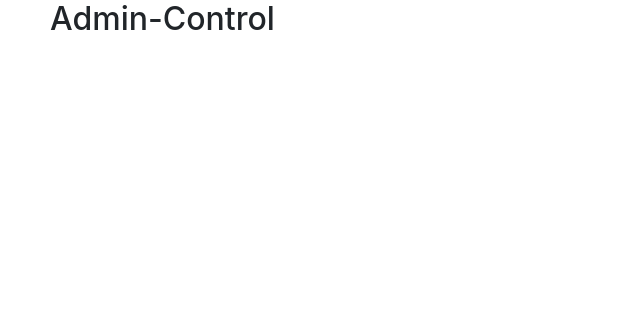
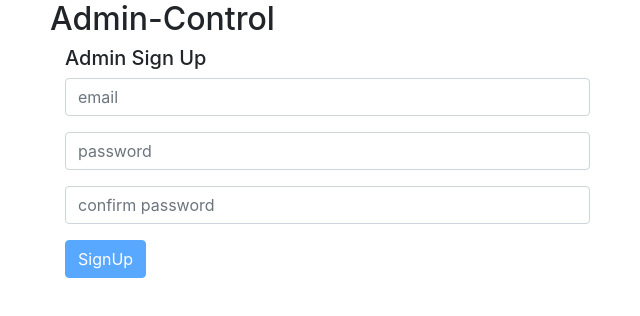
Before and after one commit to PujaKeshri/Angular-Learning-Workspace, an Angular app: page /signup in a window 1280 px wide. Before the commit this address led to /. Shown: the top 316 px of the page, without its empty margins (35-675 px from the left). Built offline with nearby package versions, Linux system fonts and the light colour scheme.

Commit message:
added sign up form

```diff
--- a/src/app/app-routing.module.ts
+++ b/src/app/app-routing.module.ts
@@ -2,10 +2,12 @@ import {NgModule} from '@angular/core';
 import {RouterModule, Routes} from '@angular/router';
 import {EnquiryComponent} from './enquiry/enquiry.component';
 import { LoginComponent } from './login/login.component';
+import {RegistrationComponent} from './registration/registration.component';
 //import {AppComponent} from './app.component';
 const route : Routes =[
 	{ path:'enquiry',	component:EnquiryComponent},
-	{ path:'login',	component:LoginComponent}
+	{ path:'login',	component:LoginComponent},
+	{ path:'signup',component:RegistrationComponent}
 ];
 
 @NgModule({
--- a/src/app/app.module.ts
+++ b/src/app/app.module.ts
@@ -1,6 +1,7 @@
 import { BrowserModule } from '@angular/platform-browser';
 import { NgModule } from '@angular/core';
 import {FormsModule} from '@angular/forms';
+import {ReactiveFormsModule} from '@angular/forms';
 import {AppRoutingModule} from './app-routing.module';
 import {EnquiryComponent} from './enquiry/enquiry.component';
 import {PersonalDetails} from './services/personal-details.service';
@@ -11,12 +12,14 @@ import { AppComponent } from './app.component';
 import { LeftMenu } from './left-menu/left-menu.component';
 import { HttpClientModule } from '@angular/common/http';
 import { LoginComponent } from './login/login.component';
+import {RegistrationComponent} from './registration/registration.component';
 import { ControlMessageComponent } from './control-message/control-message.component';
 
 @NgModule({
   declarations: [
     AppComponent,
     LoginComponent,
+    RegistrationComponent,
     LeftMenu,
     EnquiryComponent,
     SortByDirective,
@@ -25,6 +28,7 @@ import { ControlMessageComponent } from './control-message/control-message.compo
   imports: [
     BrowserModule,
     FormsModule,
+    ReactiveFormsModule,
     AppRoutingModule,
     HttpClientModule
   ],
--- a/src/app/control-message/control-message.component.ts
+++ b/src/app/control-message/control-message.component.ts
@@ -11,12 +11,10 @@ OnInit,
 AfterViewInit,
 AfterViewChecked{
 
-    errorMessage : string = null;
     @Input('control') formControl : FormControl;
 
     ngOnInit(){
         console.log('ngOnInit called!');
-        this.errorMessage = this.getErrorMessage();
     }
     ngAfterViewInit(){
         console.log('ngAfterViewInit called!');
@@ -24,10 +22,9 @@ AfterViewChecked{
 
     ngAfterViewChecked() {
         console.log('ngAfterViewChecked called!');
-        this.errorMessage = this.getErrorMessage();
     }
 
-    getErrorMessage(){
+    get errorMessage(){
         for(let propertyName in this.formControl.errors){
             if(this.formControl.errors.hasOwnProperty(propertyName) && this.formControl.touched){
                 return ValidationMessageService.getValidationErrormessage(propertyName,this.formControl.errors[propertyName]);
--- a/src/app/login/login.component.html
+++ b/src/app/login/login.component.html
@@ -11,7 +11,7 @@
          <div class="col-md-6">
              <h5>Admin Login</h5>
             <form #loginform="ngForm" (ngSubmit)="onSubmitClick()">
-                <div>
+                <div class="form-group">
                         <input type="text"
                             class="form-control"
                             name="username"
@@ -20,9 +20,10 @@
                             required
                             ngModel
                             #username="ngModel">
-                         <span *ngIf="username.dirty && username.invalid" class="invalidInput">UserName is required</span>
+                            <control-message [control]="loginform.controls.username"></control-message>
+                         <!-- <span *ngIf="username.dirty && username.invalid" class="invalidInput">UserName is required</span> -->
                 </div>
-                <div>
+                <div class="form-group">
                         <input type="password"
                             class="form-control"
                             name="password"
@@ -31,14 +32,15 @@
                             required
                             ngModel
                         #password="ngModel">
-                        <span *ngIf="password.dirty && password.invalid" class="invalidInput">Password is required</span>
+                        <control-message [control]="loginform.controls.password"></control-message>
+                        <!-- <span *ngIf="password.dirty && password.invalid" class="invalidInput">Password is required</span> -->
                 </div>
-                <div>
+                <div class="form-group">
                         <button class="btn btn-primary"
                             name="submitbtn"
                             id="submitbtnId"
                             type="submit"
-                            [disabled]="">  Login   </button>
+                            [disabled]="loginform.invalid">  Login   </button>
                 </div>
             </form>
          </div>
--- a/src/app/login/login.component.ts
+++ b/src/app/login/login.component.ts
@@ -64,17 +64,5 @@ export class LoginComponent implements OnInit{
        })
     }
 
-    onRegistration(){
-        console.log(this.loginForm);
-        var data = this.loginForm.value;
-        const httpOptions = {
-            headers: new HttpHeaders({ 'Content-Type': 'application/json' })
-          };
-        this.http.post('http://localhost:3000/saveUser',data,httpOptions).subscribe(result => {
-            console.log(result);
-        },err => {
-            console.log(err);
-        });
-    }
 
 }
--- /dev/null
+++ b/src/app/registration/registration.component.html
@@ -0,0 +1,54 @@
+<div class="container">
+    <div class="row">
+        <!-- <div class="col-md-4">
+            <img [src]="imageSrc" class="imgclass">
+            <div>
+                <form #profilepicform="ngForm">
+                       <input type="file" name="fileupload" (change)="onFileChanged($event)" ngModel>
+                </form>
+            </div>
+        </div> -->
+        <div class="col-md-6">
+            <h5>Admin Sign Up</h5>
+           <form [formGroup]="signupForm" (ngSubmit)="onSubmitClick()">
+               <div class="form-group">
+                       <input type="text"
+                           class="form-control"
+                           formControlName="username"
+                           name="username"
+                           id="username"
+                           placeholder="email"
+                        >
+                        <control-message [control]="signupForm.controls.username"></control-message>
+               </div>
+               <div class="form-group">
+                       <input type="password"
+                           class="form-control"
+                           formControlName="password"
+                           name="password"
+                           id="password"
+                           placeholder="password"
+                        >
+                        <control-message [control]="signupForm.controls.password"></control-message>
+               </div>
+               <div class="form-group">
+                        <input type="password"
+                            class="form-control"
+                            formControlName="repassword"
+                            name="repassword"
+                            id="repassword"
+                            placeholder="confirm password"
+                        >
+                        <control-message [control]="signupForm.controls.repassword"></control-message>
+                </div>
+               <div class="form-group">
+                       <button class="btn btn-primary"
+                           name="submitbtn"
+                           id="submitbtnId"
+                           type="submit"
+                           [disabled]="signupForm.invalid">  SignUp   </button>
+               </div>
+           </form>
+        </div>
+    </div>
+</div>
--- /dev/null
+++ b/src/app/registration/registration.component.ts
@@ -0,0 +1,42 @@
+import { Component, OnInit } from "@angular/core";
+import {HttpHeaders,HttpClient} from '@angular/common/http';
+import { FormGroup, FormControl, Validators, FormBuilder } from "@angular/forms";
+import {ValidationMessageService} from '../services/validation-message.service';
+@Component({
+    selector:'signup',
+    templateUrl:'./registration.component.html'
+})
+export class RegistrationComponent implements OnInit{
+    signupForm : FormGroup;
+
+    constructor(private http : HttpClient, private formBuilder : FormBuilder){
+
+    }
+
+    ngOnInit(){
+        // this.signupForm = new FormGroup({
+        //     username: new FormControl(null,[Validators.required]),
+        //     password : new FormControl(null,[Validators.required]),
+        //     repassword : new FormControl(null,[Validators.required])
+        // })
+
+        this.signupForm = this.formBuilder.group({
+            'username':['',Validators.required,ValidationMessageService.emailValidator],
+            'password' :['',[Validators.required,ValidationMessageService.passwordValidator]],
+            'repassword':['',[Validators.required,ValidationMessageService.passwordValidator]]
+        })
+    }
+
+    onSubmitClick(){
+        var data = this.signupForm.value;
+        console.log(data);
+        // const httpOptions = {
+        //     headers: new HttpHeaders({ 'Content-Type': 'application/json' })
+        //   };
+        // this.http.post('http://localhost:3000/saveUser',data,httpOptions).subscribe(result => {
+        //     console.log(result);
+        // },err => {
+        //     console.log(err);
+        // });
+    }
+}
--- a/src/app/services/validation-message.service.ts
+++ b/src/app/services/validation-message.service.ts
@@ -1,3 +1,5 @@
+import { FormControl } from "@angular/forms";
+
 export class ValidationMessageService{
     static getValidationErrormessage(validatorName : string, validatorValue?: any){
      let config = {
@@ -10,7 +12,7 @@ export class ValidationMessageService{
         return config[validatorName];
     }
 
-    static emailValidator(control) {
+    static emailValidator(control:FormControl) {
         // RFC 2822 compliant regex
         if (control.value.match(/[a-z0-9!#$%&'*+/=?^_`{|}~-]+(?:\.[a-z0-9!#$%&'*+/=?^_`{|}~-]+)*@(?:[a-z0-9](?:[a-z0-9-]*[a-z0-9])?\.)+[a-z0-9](?:[a-z0-9-]*[a-z0-9])?/)) {
             return null;
@@ -19,7 +21,7 @@ export class ValidationMessageService{
         }
     }
 
-    static passwordValidator(control) {
+    static passwordValidator(control:FormControl) {
         // {6,100}           - Assert password is between 6 and 100 characters
         // (?=.*[0-9])       - Assert a string has at least one number
         if (control.value.match(/^(?=.*[0-9])[a-zA-Z0-9!@#$%^&*]{6,100}$/)) {
```
